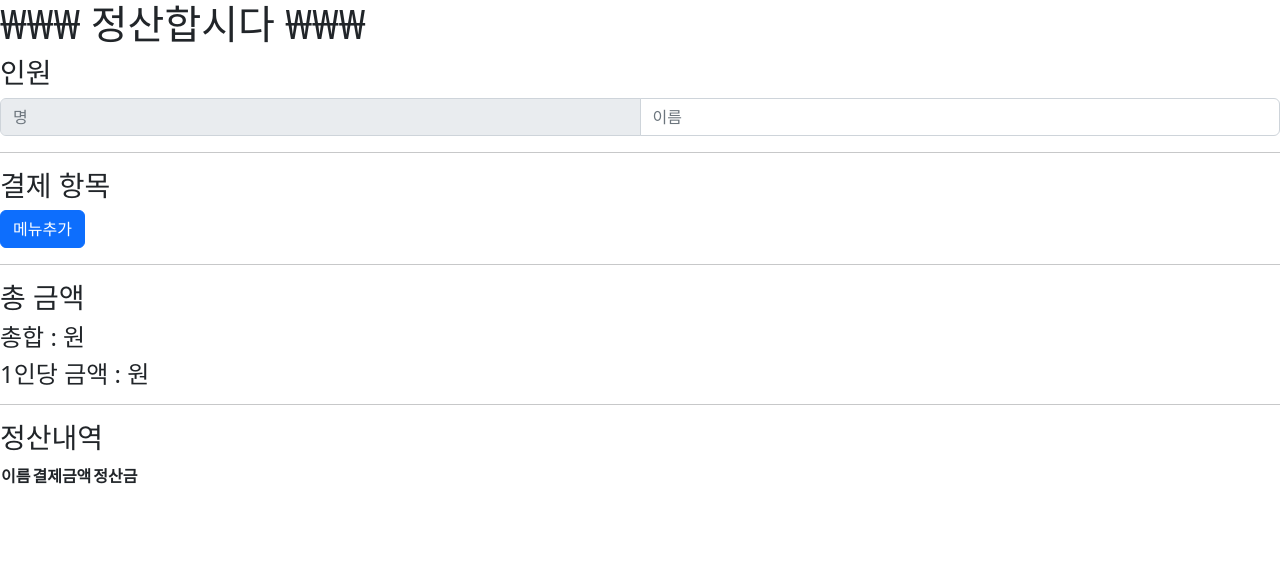
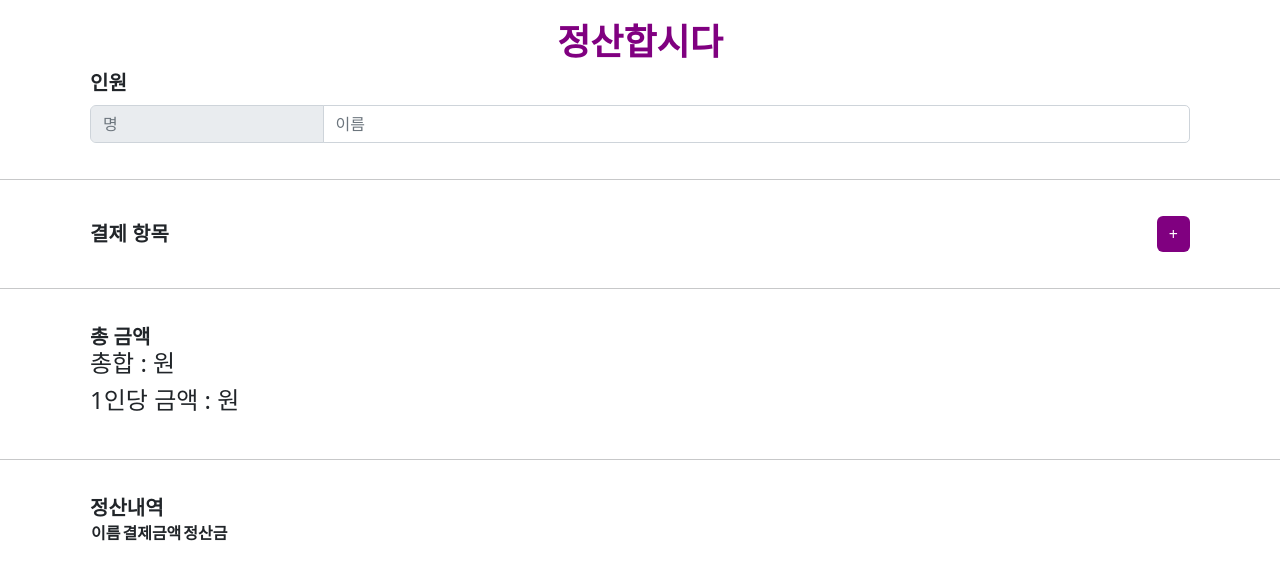
Before and after one commit to dong3789/calculator, a plain HTML site: page index.html in a window 1280 px wide. Drawn offline with nearby package versions, Linux system fonts and the light colour scheme.

Commit message:
230314_01
css추가

```diff
--- a/index.html
+++ b/index.html
@@ -1,15 +1,86 @@
 <!DOCTYPE html>
 <html lang="ko">
+
 <head>
   <meta charset="UTF-8">
   <meta http-equiv="X-UA-Compatible" content="IE=edge">
   <meta name="viewport" content="width=device-width, initial-scale=1.0">
   <title>Document</title>
-  <link href="https://cdn.jsdelivr.net/npm/bootstrap@5.2.3/dist/css/bootstrap.min.css" rel="stylesheet" integrity="sha384-rbsA2VBKQhggwzxH7pPCaAqO46MgnOM80zW1RWuH61DGLwZJEdK2Kadq2F9CUG65" crossorigin="anonymous">
+  <link href="https://cdn.jsdelivr.net/npm/bootstrap@5.2.3/dist/css/bootstrap.min.css" rel="stylesheet"
+    integrity="sha384-rbsA2VBKQhggwzxH7pPCaAqO46MgnOM80zW1RWuH61DGLwZJEdK2Kadq2F9CUG65" crossorigin="anonymous">
+  <link href="https://cdn.jsdelivr.net/npm/remixicon@2.5.0/fonts/remixicon.css" rel="stylesheet">
+  <style>
+    h3 {
+      margin-bottom: 0;
+    }
+
+    .wrap h1 {
+      text-align: center;
+      font-weight: 900;
+      font-size: 36px;
+      color: purple;
+    }
+
+    .wrap h3 {
+      font-size: 20px;
+      font-weight: 600;
+    }
+
+    .wrap .container {
+      padding: 20px;
+    }
+
+    .wrap .input-group {
+      margin-top: 10px;
+    }
+
+    .wrap .input-group .btn {
+      border: 0;
+      font-weight: bold;
+      color: #000;
+      background: none;
+    }
+
+    .wrap .del-user {
+      background: #fff;
+      border: 1px solid purple;
+      color: purple;
+      padding: 5px 10px;
+      margin-top: 10px;
+      font-weight: 700;
+      border-radius: 5px;
+    }
+
+    .wrap .user-name {
+      width: 60%;
+    }
+
+    .wrap .del-user+.del-user {
+      margin-left: 10px;
+    }
+
+    .wrap .btn-primary {
+      background: purple;
+      border: none;
+    }
+
+    .wrap .inner {
+      display: flex;
+      align-items: center;
+      justify-content: space-between;
+    }
+
+    .input-group .form-control:last-of-type:not(.price) {
+      border-top-right-radius: 5px !important;
+      border-bottom-right-radius: 5px !important
+    }
+  </style>
 </head>
+
 <body>
-  <h1>₩₩₩ 정산합시다 ₩₩₩</h1>
-  <div>
+  <div class="wrap">
+    <div class="container">
+      <h1>정산합시다</h1>
       <h3>인원</h3>
       <div class="input-group col-lg-4">
         <input type="text" class="form-control user-cnt" name="user" value="" placeholder="명" disabled>
@@ -23,17 +94,24 @@
         </select>
       </div>
     </div>
+
     <hr>
-  <div>
+
+    <div class="container">
+      <div class="inner">
         <h3>결제 항목</h3>
+        <button type="button" class="addMenu btn btn-primary">+</button>
+
+      </div>
       <div class="col-lg-4">
-      <button type="button" class="addMenu btn btn-primary">메뉴추가</button>
         <div class="menuDiv">
         </div>
       </div>
     </div>
+
     <hr>
-  <div>
+
+    <div class="container">
       <h3>총 금액</h3>
       <div class="col-lg-4">
         <input type="hidden" class="totalHiddenAmt">
@@ -41,8 +119,10 @@
         <h4>1인당 금액 : <span class="text-danger payAmt"></span> 원</h4>
       </div>
     </div>
+
     <hr>
-  <div>
+
+    <div class="container">
       <h3>정산내역</h3>
       <div class="col-lg-4">
         <div class="resultPayment">
@@ -62,8 +142,11 @@
         </div>
       </div>
     </div>
+  </div>
   <script src="https://ajax.googleapis.com/ajax/libs/jquery/3.6.3/jquery.min.js"></script>
-  <script src="https://cdn.jsdelivr.net/npm/bootstrap@5.2.3/dist/js/bootstrap.bundle.min.js" integrity="sha384-kenU1KFdBIe4zVF0s0G1M5b4hcpxyD9F7jL+jjXkk+Q2h455rYXK/7HAuoJl+0I4" crossorigin="anonymous"></script>
+  <script src="https://cdn.jsdelivr.net/npm/bootstrap@5.2.3/dist/js/bootstrap.bundle.min.js"
+    integrity="sha384-kenU1KFdBIe4zVF0s0G1M5b4hcpxyD9F7jL+jjXkk+Q2h455rYXK/7HAuoJl+0I4" crossorigin="anonymous">
+  </script>
 
   <script>
     const addBtn = document.querySelector('.addMenu');
@@ -73,14 +156,14 @@
     let arrUsers = [];
 
     let number = 1;
-    addBtn.addEventListener('click', function(){
+    addBtn.addEventListener('click', function () {
 
       let newDiv = createDiv("newPaymentDiv", number);
       newDiv.append(createInput("menu", number));
       newDiv.append(createInput("price", number));
 
       //select 복사
-      const el = createSelect(number+1);
+      const el = createSelect(number + 1);
 
       newDiv.append(el);
       newDiv.append(createButton("newPaymentDiv", number));
@@ -89,17 +172,20 @@
       number++;
     });
 
-    function createDiv(divName, number){
+    function createDiv(divName, number) {
       let newDiv = document.createElement("div");
-      newDiv.setAttribute("class", "input-group "+divName+"_"+number);
+      newDiv.setAttribute("class", "input-group " + divName + "_" + number);
 
       return newDiv;
     }
 
-    function createButton(btnName, number){
+    function createButton(btnName, number) {
       let newBtn = document.createElement("button");
-      newBtn.setAttribute("class", "btn btn-danger "+btnName+"_"+number);
-      newBtn.append("X");
+      newBtn.setAttribute("class", "btn btn-danger " + btnName + "_" + number);
+      let newCloseBtn = document.createElement("i");
+      newCloseBtn.setAttribute("class", "ri-close-line");
+
+      newBtn.append(newCloseBtn);
 
       //# 버튼 삭제 추가
       newBtn.addEventListener("click", deleteToDo);
@@ -107,11 +193,11 @@
       return newBtn;
     }
 
-    function createInput(text, number){
+    function createInput(text, number) {
       let newObjInput = document.createElement("input");
       newObjInput.setAttribute("type", "text");
-        newObjInput.setAttribute("class", "form-control "+text);
-        newObjInput.setAttribute("name", text+"_"+number);
+      newObjInput.setAttribute("class", "form-control " + text);
+      newObjInput.setAttribute("name", text + "_" + number);
       newObjInput.setAttribute("value", "");
       newObjInput.setAttribute("placeholder", text);
 
@@ -119,57 +205,61 @@
     }
 
     //# 대상자 선택 복사
-    function createSelect(number){
+    function createSelect(number) {
       const cloneEL = document.querySelector(".selectUsers").cloneNode(true);
-      $(cloneEL).prop("id", "selectUsers_"+number);
+      $(cloneEL).prop("id", "selectUsers_" + number);
       return cloneEL;
     }
 
     //# 대상자 추가
-    $(".user-name").on("change", function(){
+    $(".user-name").on("change", function () {
       //# 중복 추가 방지
       let flag = false;
       const addName = $(this).val().trim();
 
-      if(addName == "") flag = true;
+      if (addName == "") flag = true;
 
-      $(".selectUsers option").each(function (e, i){
-        if(i.value == addName){
+      $(".selectUsers option").each(function (e, i) {
+        if (i.value == addName) {
           flag = true;
           return flag;
         }
       });
 
-      if(flag) return false;
+      if (flag) return false;
 
-      person.push({name : addName, amt: 0});
+      person.push({
+        name: addName,
+        amt: 0
+      });
 
       //#option 추가
-      $(".selectUsers").append("<option value='"+addName+"'>"+addName+"</option>")
+      $(".selectUsers").append("<option value='" + addName + "'>" + addName + "</option>")
 
       //# 대상자 확인
-      $(".user-list").append("<input type='button' class='del-user' value='"+addName+"'>");
+      $(".user-list").append("<input type='button' class='del-user' value='" + addName + "'>");
 
       //# 정산내역
-      $(".resultUl").append("<tr><td>"+addName+"</td><td class='user_amt' data-option='"+ addName +"'>0</td><td class='result_amt'>0</td></tr>");
+      $(".resultUl").append("<tr><td>" + addName + "</td><td class='user_amt' data-option='" + addName +
+        "'>0</td><td class='result_amt'>0</td></tr>");
 
-      $(".user-cnt").val($("#selectUsers_1 option").length-1);
+      $(".user-cnt").val($("#selectUsers_1 option").length - 1);
 
       priceAmt();
 
       $(".user-name").val("");
     });
 
-    $(document).on("click", "input.del-user", function(){
+    $(document).on("click", "input.del-user", function () {
       const removeName = $(this).val();
       $(this).remove();
 
-      $(".selectUsers option[value="+removeName+"]").remove();
+      $(".selectUsers option[value=" + removeName + "]").remove();
 
-      $(".user-cnt").val($("#selectUsers_1 option").length-1);
+      $(".user-cnt").val($("#selectUsers_1 option").length - 1);
 
-      $(".resultUl td").each(function(e, i){
-        if(i.innerText == removeName){
+      $(".resultUl td").each(function (e, i) {
+        if (i.innerText == removeName) {
           $(this).remove();
         }
         priceAmt();
@@ -187,7 +277,7 @@
 
 
     //# price 금액 합산
-    $(document).on("propertychange change paste input", "input.price", function(){
+    $(document).on("propertychange change paste input", "input.price", function () {
       //# 각 정산
 
       priceAmt();
@@ -198,21 +288,21 @@
       let sum = 0;
       let amt = 0;
 
-      $('input[name*=price]').each(function(e, i){
+      $('input[name*=price]').each(function (e, i) {
         //# 값 미입력시 초기값 설정
-        if(isNaN($(this).val()) || $(this).val() == '') {
+        if (isNaN($(this).val()) || $(this).val() == '') {
           $(this).val("");
         }
         amt = parseInt($(this).val());
         sum += amt;
 
-        if(isNaN(sum)) sum = 0;
+        if (isNaN(sum)) sum = 0;
 
       });
 
       $(".totalAmt").text(sum);
 
-      if($(".user-cnt").val() == 0) $(".user-cnt").val("1");
+      if ($(".user-cnt").val() == 0) $(".user-cnt").val("1");
 
       const amtPerson = Math.ceil(sum / $(".user-cnt").val());
       $(".payAmt").text(amtPerson);
@@ -220,7 +310,7 @@
     }
 
     //# 대상자 선택시 해당 금액에 data-option 추가
-    $(document).on("change", ".selectUsers", function(e, i){
+    $(document).on("change", ".selectUsers", function (e, i) {
 
       //# 각 정산
       const selectedOption = $('option:selected', $(this));
@@ -233,30 +323,32 @@
     });
 
     //# 각 input price의 합
-    function priceSum(user){
+    function priceSum(user) {
 
       arrUsers = [];
-      amtUser  = [];
+      amtUser = [];
       let obj = {};
       let arr = [];
       let resultObj = {};
 
-      $('option:selected:gt(0)').each(function(e, i){
+      $('option:selected:gt(0)').each(function (e, i) {
 
         let price = $(this).parent().parent().children('.price').val();
         let arr_name = $(this).text();
-        let amt = 'amt_'+ e;
+        let amt = 'amt_' + e;
 
-        if(obj[arr_name]){
+        if (obj[arr_name]) {
           obj[arr_name][amt] = price;
-        }else{
-          obj[arr_name] = { [amt] : price }
+        } else {
+          obj[arr_name] = {
+            [amt]: price
+          }
         }
 
         let sumObj = {};
         for (let key1 in obj) {
           for (let key2 in obj[key1]) {
-            if(!sumObj[key1]){
+            if (!sumObj[key1]) {
               sumObj[key1] = 0;
             }
             sumObj[key1] += parseInt(obj[key1][key2]);
@@ -267,24 +359,24 @@
       });
 
       //# 정산내역 변경
-      $('.user_amt').each(function(){
+      $('.user_amt').each(function () {
         let userAmt = resultObj[$(this).data('option')];
-        if(isNaN(userAmt)) userAmt = 0;
+        if (isNaN(userAmt)) userAmt = 0;
         $(this).text(userAmt + "원");
 
         const resultAmt = userAmt - $('.payAmt').text();
 
         let resultHtml = '';
-        if(resultAmt >= 0){
+        if (resultAmt >= 0) {
           resultHtml = resultAmt + '원을 받으세요.';
-        }else{
+        } else {
           resultHtml = resultAmt + '원을 내세요.';
         }
-        $(this).next().text(resultHtml);  //# 각 결제 금액이 1인당 금액을 초과 또는 미만 확인
+        $(this).next().text(resultHtml); //# 각 결제 금액이 1인당 금액을 초과 또는 미만 확인
       });
 
-      $.each(person, function(i, e) {
-        if(e.name == name){
+      $.each(person, function (i, e) {
+        if (e.name == name) {
           e.amt += parseInt(price);
         }
       });
@@ -292,15 +384,12 @@
     }
 
     //# 선결제 대상 선택
-    function calculateAmt(myAmt, avgAmt){
+    function calculateAmt(myAmt, avgAmt) {
       const moneyToGetBack = avgAmt - myAmt;
 
       return moneyToGetBack;
     }
-
-
-
-
   </script>
 </body>
+
 </html>
```
Lines whose indentation alone changed are shown as unchanged.
